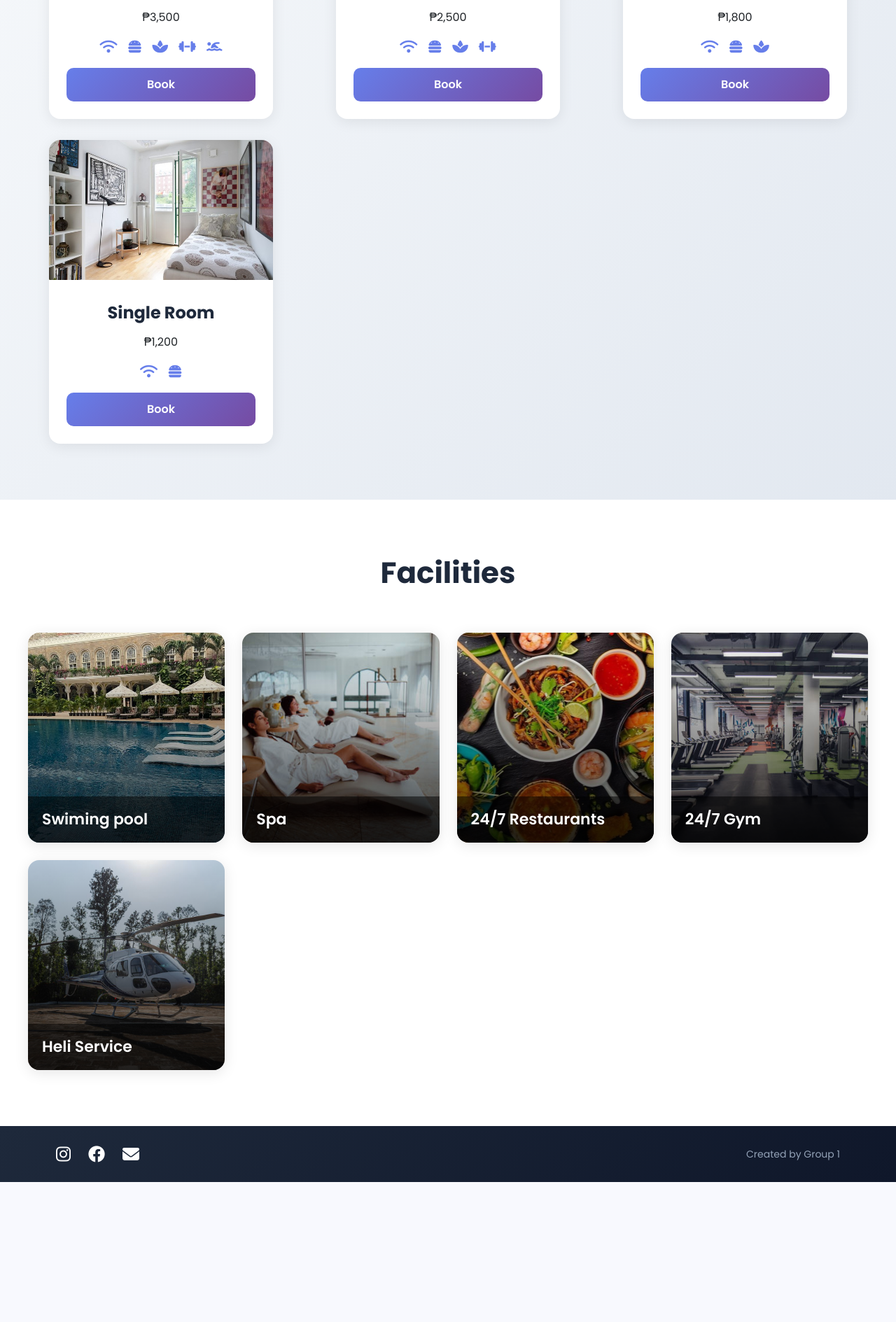
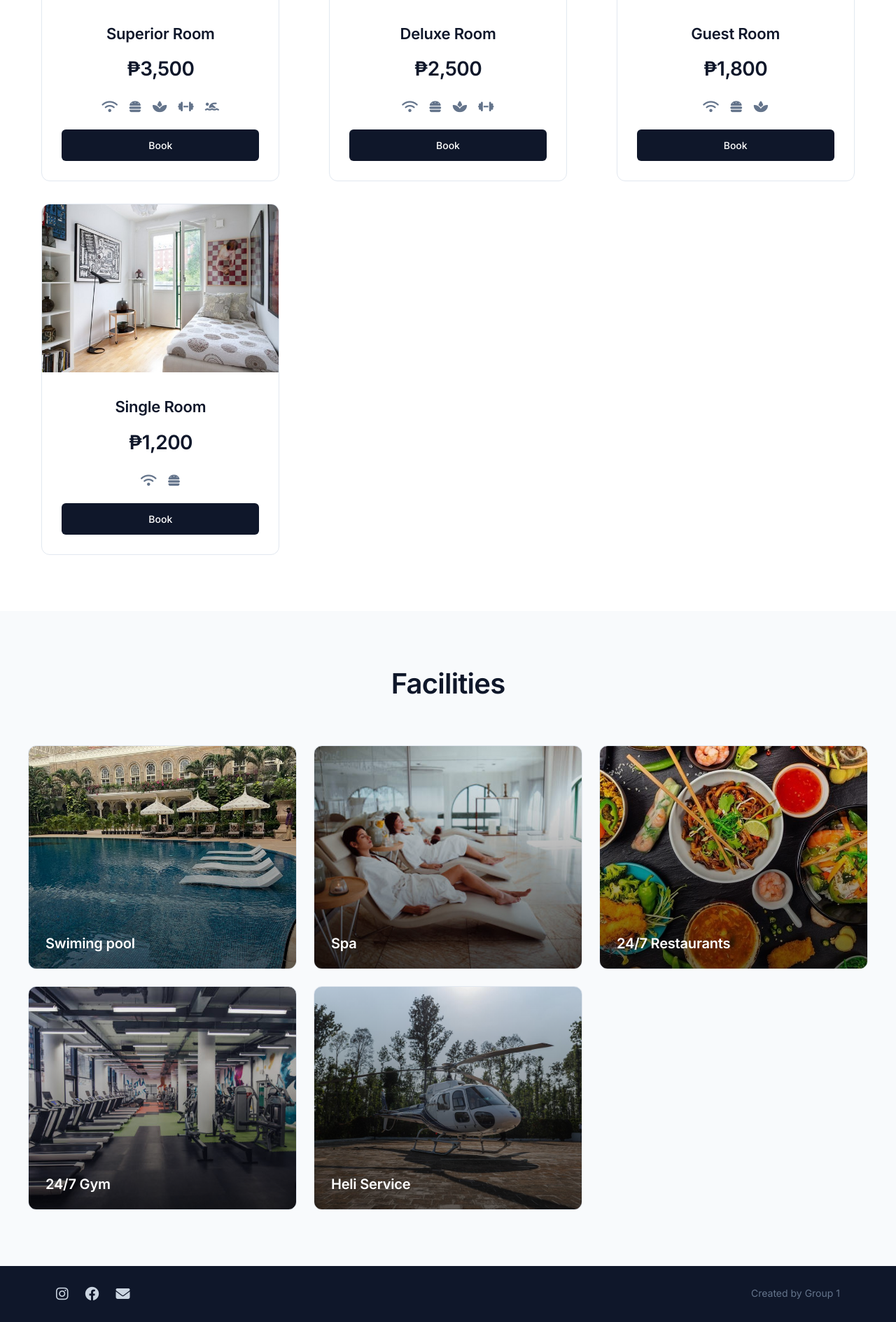
Before and after one commit to loksprog/InnTrack-Hotel, a PHP site: page /hotelmanage_system/ in a window 1280 px wide. Shown: the part 1274-3163 px from the top of the page at 70% size. Before the commit the page ends 2963 px from the top, so only its background shows below. Run offline with PHP 8.4, Linux system fonts and the light colour scheme.

Commit message:
style: update home page ui

```diff
--- a/css/home.css
+++ b/css/home.css
@@ -1,41 +1,40 @@
-@import url("https://fonts.googleapis.com/css2?family=Poppins:wght@400;600;700&display=swap");
+@import url("https://fonts.googleapis.com/css2?family=Inter:wght@400;500;600;700&display=swap");
 
 *::-webkit-scrollbar {
-  width: 0.4rem;
+  width: 0.5rem;
 }
 *::-webkit-scrollbar-track {
-  background: #1e293b;
+  background: #f1f5f9;
 }
 *::-webkit-scrollbar-thumb {
-  background: #667eea;
+  background: #64748b;
   border-radius: 10px;
 }
 
 * {
   margin: 0;
   padding: 0;
-  font-family: "Poppins", sans-serif;
+  font-family: "Inter", -apple-system, BlinkMacSystemFont, sans-serif;
   box-sizing: border-box;
 }
 
 /* Navigation */
 nav {
   position: fixed;
-  height: 70px;
+  height: 80px;
   width: 100%;
-  background: rgba(255, 255, 255, 0.95);
-  backdrop-filter: blur(10px);
+  background: #ffffff;
   z-index: 200;
   display: flex;
   justify-content: space-between;
   align-items: center;
   padding: 0 80px;
-  box-shadow: 0 2px 20px rgba(0, 0, 0, 0.1);
+  box-shadow: 0 1px 3px rgba(0, 0, 0, 0.05);
 }
 
 nav ul {
   display: flex;
-  gap: 35px;
+  gap: 48px;
   align-items: center;
   margin: 0;
   padding: 0;
@@ -155,28 +142,165 @@ ul li a:hover::after {
   position: fixed;
   height: 100vh;
   width: 100%;
-  background-color: rgba(0, 0, 0, 0.7);
+  background-color: rgba(0, 0, 0, 0.6);
   z-index: 10000;
   justify-content: center;
   align-items: center;
-  backdrop-filter: blur(5px);
+  backdrop-filter: blur(8px);
+}
+
+#guestdetailpanel .guestdetailpanelform {
+  background: white;
+  border-radius: 12px;
+  box-shadow: 0 20px 60px rgba(0, 0, 0, 0.3);
+  max-width: 900px;
+  width: 90%;
+  max-height: 90vh;
+  overflow: hidden;
+}
+
+#guestdetailpanel .head {
+  background: #f8fafc;
+  padding: 24px 32px;
+  display: flex;
+  justify-content: space-between;
+  align-items: center;
+  border-bottom: 1px solid #e2e8f0;
+}
+
+#guestdetailpanel .head h3 {
+  font-size: 20px;
+  font-weight: 600;
+  color: #0f172a;
+  letter-spacing: -0.02em;
+  margin: 0;
+}
+
+#guestdetailpanel .head i {
+  font-size: 24px;
+  color: #64748b;
+  cursor: pointer;
+  transition: color 0.2s ease;
+}
+
+#guestdetailpanel .head i:hover {
+  color: #0f172a;
 }
 
 #guestdetailpanel .middle {
   height: 450px;
   overflow-y: auto;
+  padding: 32px;
+  display: grid;
+  grid-template-columns: 1fr auto 1fr;
+  gap: 32px;
+}
+
+.guestinfo h4,
+.reservationinfo h4 {
+  font-size: 16px;
+  font-weight: 600;
+  color: #0f172a;
+  margin-bottom: 20px;
+  letter-spacing: -0.01em;
+}
+
+.guestinfo input,
+.reservationinfo input,
+.selectinput {
+  width: 100%;
+  padding: 12px 16px;
+  border: 1px solid #e2e8f0;
+  border-radius: 6px;
+  font-size: 14px;
+  color: #0f172a;
+  margin-bottom: 16px;
+  transition: all 0.2s ease;
+  background: white;
+  font-family: "Inter", sans-serif;
+}
+
+.guestinfo input:focus,
+.reservationinfo input:focus,
+.selectinput:focus {
+  outline: none;
+  border-color: #64748b;
+  box-shadow: 0 0 0 3px rgba(100, 116, 139, 0.1);
+}
+
+.selectinput {
+  cursor: pointer;
+}
+
+.line {
+  width: 1px;
+  background: #e2e8f0;
+}
+
+.datesection {
+  display: grid;
+  grid-template-columns: 1fr 1fr;
+  gap: 16px;
+}
+
+.datesection span {
+  display: flex;
+  flex-direction: column;
+}
+
+.datesection label {
+  font-size: 14px;
+  font-weight: 500;
+  color: #475569;
+  margin-bottom: 8px;
+}
+
+.datesection input {
+  margin-bottom: 0;
+}
+
+#guestdetailpanel .footer {
+  padding: 24px 32px;
+  background: #f8fafc;
+  border-top: 1px solid #e2e8f0;
+  display: flex;
+  justify-content: flex-end;
+}
+
+#guestdetailpanel .footer .btn-success {
+  background: #10b981 !important;
+  border: none !important;
+  padding: 12px 32px !important;
+  border-radius: 6px !important;
+  font-weight: 500 !important;
+  font-size: 14px !important;
+  transition: all 0.2s ease !important;
+}
+
+#guestdetailpanel .footer .btn-success:hover {
+  background: #059669 !important;
+  transform: translateY(-1px);
+  box-shadow: 0 4px 12px rgba(16, 185, 129, 0.25);
 }
 
 /* Second Section - Rooms */
 #secondsection {
   min-height: 100vh;
-  background: linear-gradient(135deg, #f8fafc 0%, #e2e8f0 100%);
-  padding: 100px 0 80px 0;
+  background: #ffffff;
+  padding: 120px 0 80px 0;
   position: relative;
 }
 
 #secondsection img {
   display: none;
+}
+
+.price {
+  font-size: 28px;
+  font-weight: 600;
+  color: #0f172a;
+  margin: 16px 0;
+  letter-spacing: -0.02em;
 }
 
 .ourroom {
@@ -187,36 +311,38 @@ ul li a:hover::after {
 
 .head {
   text-align: center;
-  margin-bottom: 60px;
-  font-size: 42px;
-  font-weight: 700;
-  color: #1e293b;
+  margin-bottom: 64px;
+  font-size: 40px;
+  font-weight: 600;
+  color: #0f172a;
+  letter-spacing: -0.02em;
 }
 
 .roomselect {
   display: grid;
-  grid-template-columns: repeat(auto-fit, minmax(280px, 1fr));
-  gap: 30px;
+  grid-template-columns: repeat(auto-fit, minmax(300px, 1fr));
+  gap: 32px;
   justify-items: center;
 }
 
 .roomselect .roombox {
   width: 100%;
-  max-width: 320px;
+  max-width: 340px;
   background: white;
-  border-radius: 16px;
+  border-radius: 12px;
   overflow: hidden;
-  box-shadow: 0 4px 20px rgba(0, 0, 0, 0.08);
+  border: 1px solid #e2e8f0;
   transition: all 0.3s ease;
 }
 
 .roomselect .roombox:hover {
-  transform: translateY(-10px);
-  box-shadow: 0 12px 40px rgba(102, 126, 234, 0.2);
+  transform: translateY(-8px);
+  box-shadow: 0 20px 40px rgba(0, 0, 0, 0.08);
+  border-color: #cbd5e1;
 }
 
 .hotelphoto {
-  height: 200px;
+  height: 240px;
   width: 100%;
   background-size: cover;
   background-position: center;
@@ -224,86 +350,89 @@ ul li a:hover::after {
 }
 
 .h1 {
-  background-image: url(../image/hotel1photo.webp);
+  background-image: url(../image/hotel1photo.jpg);
 }
 .h2 {
   background-image: url(../image/hotel2photo.jpg);
 }
 .h3 {
-  background-image: url(../image/hotel3photo.avif);
+  background-image: url(../image/hotel3photo.jpg);
 }
 .h4 {
   background-image: url(../image/hotel4photo.jpg);
 }
 
 .roomdata {
-  padding: 25px;
+  padding: 28px;
   text-align: center;
 }
 
 .roomdata h2 {
-  color: #1e293b;
-  font-size: 24px;
-  font-weight: 700;
-  margin-bottom: 15px;
+  color: #0f172a;
+  font-size: 22px;
+  font-weight: 600;
+  margin-bottom: 8px;
+  letter-spacing: -0.01em;
 }
 
 .services {
   display: flex;
   justify-content: center;
-  gap: 15px;
-  margin: 20px 0;
+  gap: 16px;
+  margin: 24px 0;
 }
 
 .services i {
-  color: #667eea;
-  font-size: 20px;
-  transition: all 0.3s ease;
+  color: #64748b;
+  font-size: 18px;
+  transition: all 0.2s ease;
 }
 
 .services i:hover {
-  transform: scale(1.2);
-  color: #764ba2;
+  transform: scale(1.15);
+  color: #0f172a;
 }
 
 .bookbtn {
-  background: linear-gradient(135deg, #667eea 0%, #764ba2 100%) !important;
+  background: #0f172a !important;
   border: none !important;
-  padding: 12px 30px !important;
-  border-radius: 10px !important;
-  font-weight: 600 !important;
-  transition: all 0.3s ease !important;
+  padding: 12px 32px !important;
+  border-radius: 6px !important;
+  font-weight: 500 !important;
+  font-size: 14px !important;
+  transition: all 0.2s ease !important;
   width: 100%;
 }
 
 .bookbtn:hover {
-  transform: translateY(-2px);
-  box-shadow: 0 8px 20px rgba(102, 126, 234, 0.3);
+  background: #1e293b !important;
+  transform: translateY(-1px);
+  box-shadow: 0 4px 12px rgba(15, 23, 42, 0.25);
 }
 
 /* Third Section - Facilities */
 #thirdsection {
   min-height: 90vh;
   padding: 80px 40px;
-  background: white;
+  background: #f8fafc;
 }
 
 .facility {
   max-width: 1400px;
   margin: 0 auto;
   display: grid;
-  grid-template-columns: repeat(auto-fit, minmax(280px, 1fr));
-  gap: 25px;
+  grid-template-columns: repeat(auto-fit, minmax(300px, 1fr));
+  gap: 24px;
 }
 
 .facility .box {
-  height: 300px;
-  border-radius: 16px;
+  height: 320px;
+  border-radius: 12px;
   background-size: cover;
   background-position: center;
   position: relative;
   overflow: hidden;
-  box-shadow: 0 4px 20px rgba(0, 0, 0, 0.1);
+  border: 1px solid #e2e8f0;
   transition: all 0.3s ease;
 }
 
@@ -314,21 +443,17 @@ ul li a:hover::after {
   left: 0;
   width: 100%;
   height: 100%;
-  background: linear-gradient(to top, rgba(0, 0, 0, 0.7), transparent);
+  background: linear-gradient(to top, rgba(0, 0, 0, 0.6), transparent);
   transition: all 0.3s ease;
 }
 
 .facility .box:hover::before {
-  background: linear-gradient(
-    to top,
-    rgba(102, 126, 234, 0.8),
-    rgba(118, 75, 162, 0.6)
-  );
+  background: linear-gradient(to top, rgba(0, 0, 0, 0.7), rgba(0, 0, 0, 0.2));
 }
 
 .facility .box:hover {
-  transform: translateY(-10px);
-  box-shadow: 0 12px 40px rgba(0, 0, 0, 0.2);
+  transform: translateY(-8px);
+  box-shadow: 0 20px 40px rgba(0, 0, 0, 0.15);
 }
 
 .facility .box h2 {
@@ -337,12 +462,13 @@ ul li a:hover::after {
   left: 0;
   right: 0;
   color: white;
-  background: rgba(0, 0, 0, 0.5);
-  padding: 20px;
+  background: transparent;
+  padding: 24px;
   margin: 0;
-  font-size: 22px;
+  font-size: 20px;
   font-weight: 600;
   z-index: 2;
+  letter-spacing: -0.01em;
 }
 
 .box:nth-child(1) {
@@ -364,7 +490,7 @@ ul li a:hover::after {
 /* Contact Section */
 #contactus {
   height: 80px;
-  background: linear-gradient(135deg, #1e293b 0%, #0f172a 100%);
+  background: #0f172a;
   display: flex;
   justify-content: space-between;
   align-items: center;
@@ -373,23 +499,23 @@ ul li a:hover::after {
 
 #contactus .social {
   display: flex;
-  gap: 25px;
+  gap: 24px;
 }
 
 #contactus i {
-  color: white;
-  font-size: 24px;
+  color: #cbd5e1;
+  font-size: 20px;
   cursor: pointer;
-  transition: all 0.3s ease;
+  transition: all 0.2s ease;
 }
 
 #contactus i:hover {
-  color: #667eea;
-  transform: translateY(-3px);
+  color: #ffffff;
+  transform: translateY(-2px);
 }
 
 #contactus .createdby h5 {
-  color: #94a3b8;
+  color: #64748b;
   margin: 0;
   font-size: 14px;
   font-weight: 400;
@@ -442,28 +581,47 @@ ul li a:hover::after {
   }
 
   .facility {
-    grid-template-columns: repeat(2, 1fr);
-    gap: 15px;
+    grid-template-columns: 1fr;
+    gap: 20px;
   }
 
   .facility .box {
-    height: 200px;
+    height: 240px;
   }
 
   .facility .box h2 {
-    font-size: 16px;
-    padding: 15px;
+    font-size: 18px;
+    padding: 20px;
   }
 
   .box:nth-child(5) {
-    display: none;
+    display: block;
   }
 
   #contactus {
     padding: 0 20px;
     flex-direction: column;
     height: auto;
-    gap: 15px;
-    padding: 20px;
+    gap: 16px;
+    padding: 24px 20px;
   }
 }
+
+/* Additional refinements */
+::placeholder {
+  color: #94a3b8;
+}
+
+button {
+  cursor: pointer;
+  border: none;
+}
+
+input[type="date"]::-webkit-calendar-picker-indicator {
+  cursor: pointer;
+  filter: opacity(0.6);
+}
+
+input[type="date"]::-webkit-calendar-picker-indicator:hover {
+  filter: opacity(1);
+}
```
Also changed, not shown: other parts of css/home.css (+43 -42 lines).
